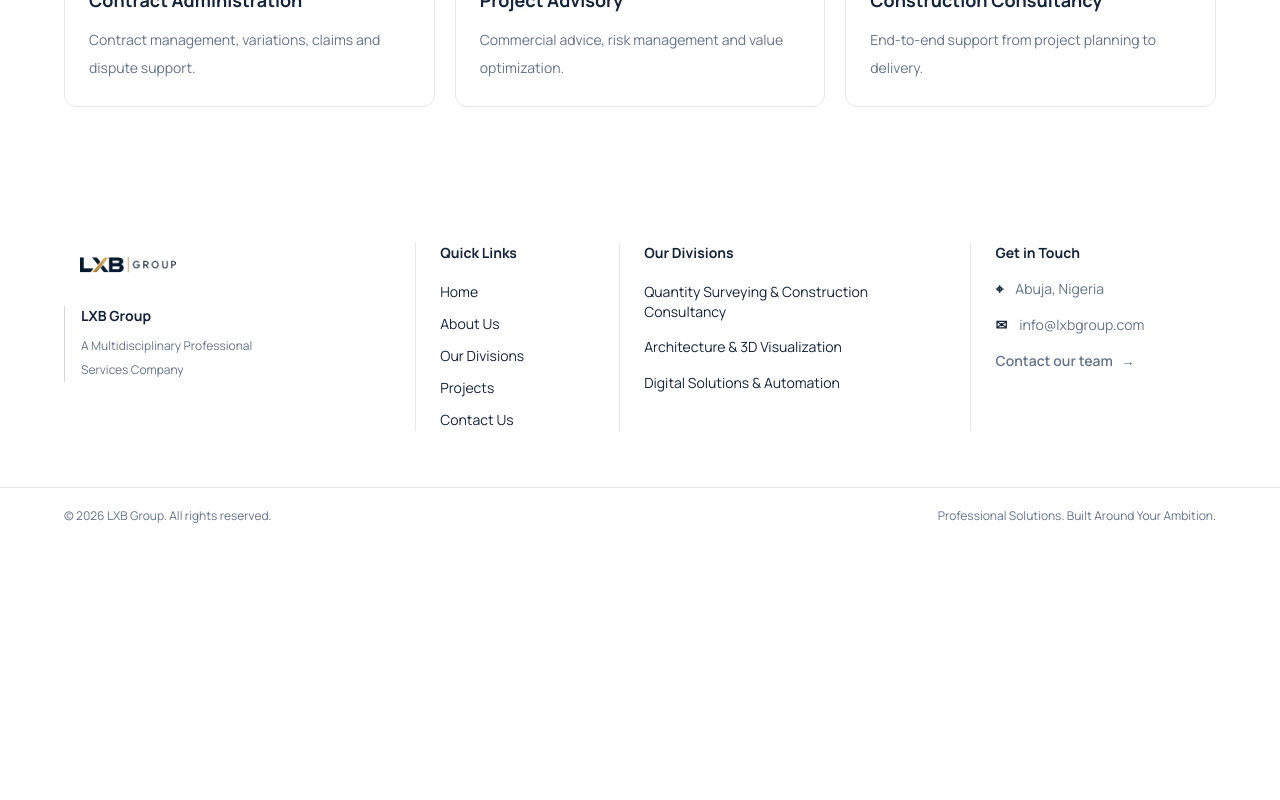
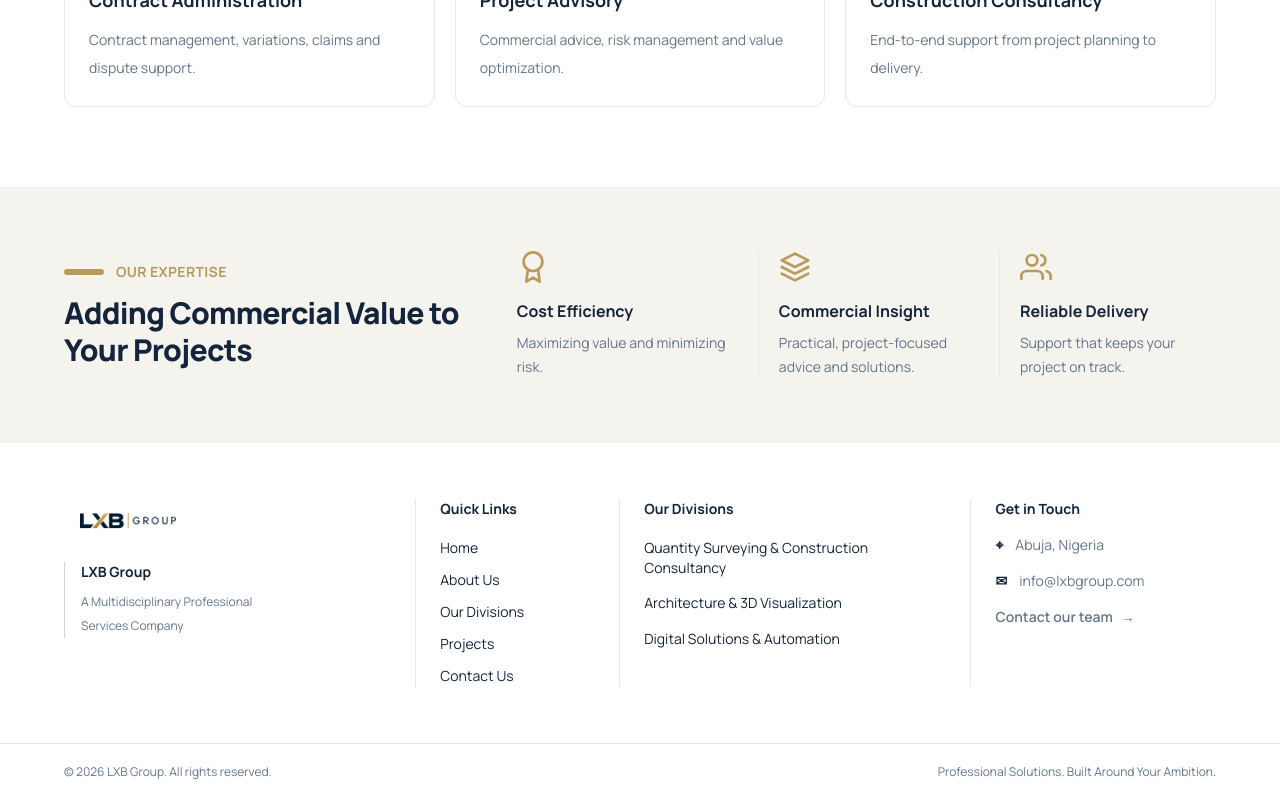
Before and after one commit to Meetkamal256/lxb-group-website, a Next.js app: page /divisions/quantity-surveying in a window 1280 px wide. Shown: the part 1130-1930 px from the top of the page. Before the commit the page ends 1674 px from the top, so only its background shows below. Built offline with nearby package versions, Linux system fonts and the light colour scheme.

Commit message:
feat(quantity-surveying): add commercial expertise section

```diff
--- /dev/null
+++ b/app/components/quantity-surveying/Quantity-surveying-expertise.tsx
@@ -0,0 +1,58 @@
+import { FiAward, FiLayers, FiUsers } from "react-icons/fi";
+
+import { quantitySurveyingExpertise } from "@/app/data/data";
+
+const expertiseIcons = [FiAward, FiLayers, FiUsers];
+
+export default function QuantitySurveyingExpertise() {
+  return (
+    <section className="bg-off-white">
+      <div className="container-main py-12 sm:py-14 lg:py-16">
+        <div className="grid gap-10 lg:grid-cols-[1.1fr_1.9fr] lg:items-center lg:gap-12">
+          {/* Section Heading */}
+          <div className="text-center lg:text-left">
+            <div className="mb-3 flex items-center justify-center gap-3 lg:justify-start">
+              <span className="h-1.5 w-10 rounded-full bg-gold" />
+              <span className="text-sm font-bold uppercase tracking-wide text-gold">
+                {quantitySurveyingExpertise.eyebrow}
+              </span>
+            </div>
+
+            <h2 className="mx-auto max-w-md text-2xl font-extrabold leading-tight tracking-tight text-navy sm:text-3xl lg:mx-0">
+              {quantitySurveyingExpertise.title}
+            </h2>
+          </div>
+
+          {/* Expertise Benefits */}
+          <div className="grid gap-8 sm:grid-cols-3 lg:gap-6">
+            {quantitySurveyingExpertise.benefits.map((benefit, index) => {
+              const Icon = expertiseIcons[index];
+
+              return (
+                <article
+                  key={benefit.title}
+                  className="border-t border-gray-200 pt-6 text-center first:border-t-0 first:pt-0 sm:border-l sm:border-t-0 sm:pt-0 sm:pl-5 sm:first:border-l-0 sm:first:pl-0 lg:text-left"
+                >
+                  {Icon && (
+                    <Icon
+                      className="mx-auto mb-4 h-8 w-8 text-gold lg:mx-0"
+                      aria-hidden="true"
+                    />
+                  )}
+
+                  <h3 className="text-base font-bold text-navy">
+                    {benefit.title}
+                  </h3>
+
+                  <p className="mt-2 text-sm leading-6 text-slate">
+                    {benefit.description}
+                  </p>
+                </article>
+              );
+            })}
+          </div>
+        </div>
+      </div>
+    </section>
+  );
+}
--- a/app/data/data.ts
+++ b/app/data/data.ts
@@ -206,3 +206,22 @@ export const quantitySurveyingServices = [
     description: "End-to-end support from project planning to delivery.",
   },
 ];
+
+export const quantitySurveyingExpertise = {
+  eyebrow: "OUR EXPERTISE",
+  title: "Adding Commercial Value to Your Projects",
+  benefits: [
+    {
+      title: "Cost Efficiency",
+      description: "Maximizing value and minimizing risk.",
+    },
+    {
+      title: "Commercial Insight",
+      description: "Practical, project-focused advice and solutions.",
+    },
+    {
+      title: "Reliable Delivery",
+      description: "Support that keeps your project on track.",
+    },
+  ],
+};
--- a/app/divisions/quantity-surveying/page.tsx
+++ b/app/divisions/quantity-surveying/page.tsx
@@ -1,3 +1,4 @@
+import QuantitySurveyingExpertise from "@/app/components/quantity-surveying/Quantity-surveying-expertise";
 import QuantitySurveyingHero from "@/app/components/quantity-surveying/Quantity-surveying-hero";
 import QuantitySurveyingServices from "@/app/components/quantity-surveying/Quantity-surveying-services";
 
@@ -6,6 +7,7 @@ export default function QuantitySurveyingPage() {
     <main>
           <QuantitySurveyingHero />
           <QuantitySurveyingServices />
+          <QuantitySurveyingExpertise />
     </main>
   );
 }
```
